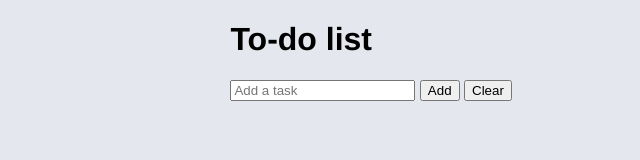
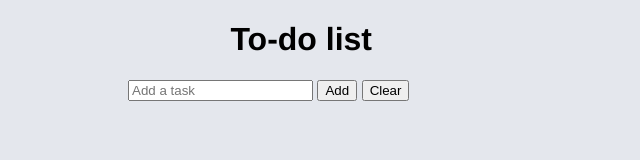
Before and after one commit to maxvikkela/projekti, a plain HTML site: page index.html in a window 1280 px wide. Shown: the whole page, without its empty margins (0-640 px from the left). Drawn offline with nearby package versions, Linux system fonts and the light colour scheme.

Commit message:
viimeistelyä vaille valmis

```diff
--- a/index.html
+++ b/index.html
@@ -6,11 +6,9 @@
 <meta name="viewport" content="width=device-width, initial-scale=1, shrink-to-fit=no">
 <link rel="stylesheet" type="text/css" href="mystyles.css">
 <link rel="stylesheet" href="https://cdnjs.cloudflare.com/ajax/libs/font-awesome/5.14.0/css/all.min.css" integrity="sha512-1PKOgIY59xJ8Co8+NE6FZ+LOAZKjy+KY8iq0G4B3CyeY6wYHN3yt9PW0XpSriVlkMXe40PTKnXrLnZ9+fkDaog==" crossorigin="anonymous" />
-<script src="koodi.js"></script>
 <script src="https://ajax.googleapis.com/ajax/libs/jquery/3.5.1/jquery.min.js"></script>
 </head>
 <script>
-
 $(document).ready(function() {
 $("#lisaa").click( function() {
 
@@ -20,7 +18,7 @@ $("#lisaa").click( function() {
                 alert("You have to write something");
             } else {
                  $('#myList').append('<li>' + tehtava + '\t' + '<i class="fas fa-trash-alt"></i>'+'</li>');
-     }
+                }
     }
 
 );
@@ -34,8 +32,8 @@ $("#poista").click( function()
 );
 });
 
-$(document).on('click','li', function(){
-        $(this).fadeOut();
+$(document).on('click','i', function(){
+        $(this).closest("li").fadeOut("slow");
       });
 
 </script>
@@ -43,13 +41,14 @@ $(document).on('click','li', function(){
 <body>
 <!--HTML koodi, jolla luodaan tekstikenttä, sekä napit sisällön lisäämiseen ja kaiken siällön poistamiseen-->
 <h1>To-do list</h1>
-<form>
+<div>
     <input type="text" id="boxi" placeholder="Add a task">
     <button type="button" id="lisaa">Add</button>
     <button type="button" id="poista">Clear</button>
-    </form>
+</div>
     <br>
 <ul id="myList">
+
     </ul>
 
 
--- a/mystyles.css
+++ b/mystyles.css
@@ -4,8 +4,8 @@ ul li {
   list-style-type: none;
   background: #ddd;
   font-size: xx-large;
-  transition: 0.2s;
   text-align: left;
+
   width: 80%;
 }
 
@@ -26,14 +26,6 @@ body {
   width: 80%;
 }
 
-form {
-  font-family: Helvetica, sans-serif;
-  background-color: #e4e7ed;
-  margin-left: auto;
-  margin-right: auto;
-  width: 80%;
-}
-
 h1 {
   font-family: Helvetica, sans-serif;
   background-color: #e4e7ed;
```
